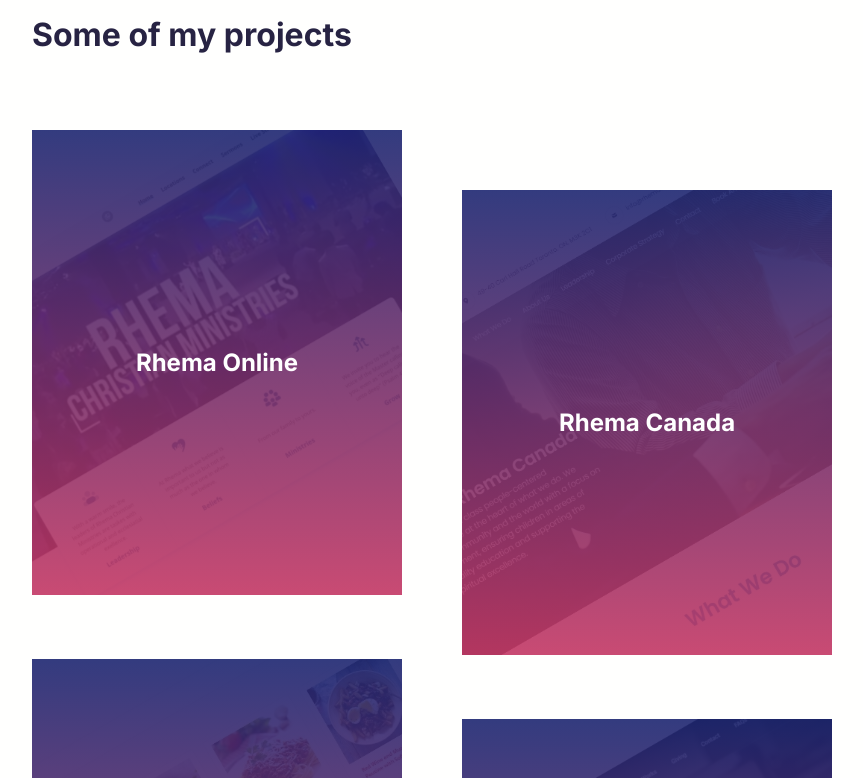
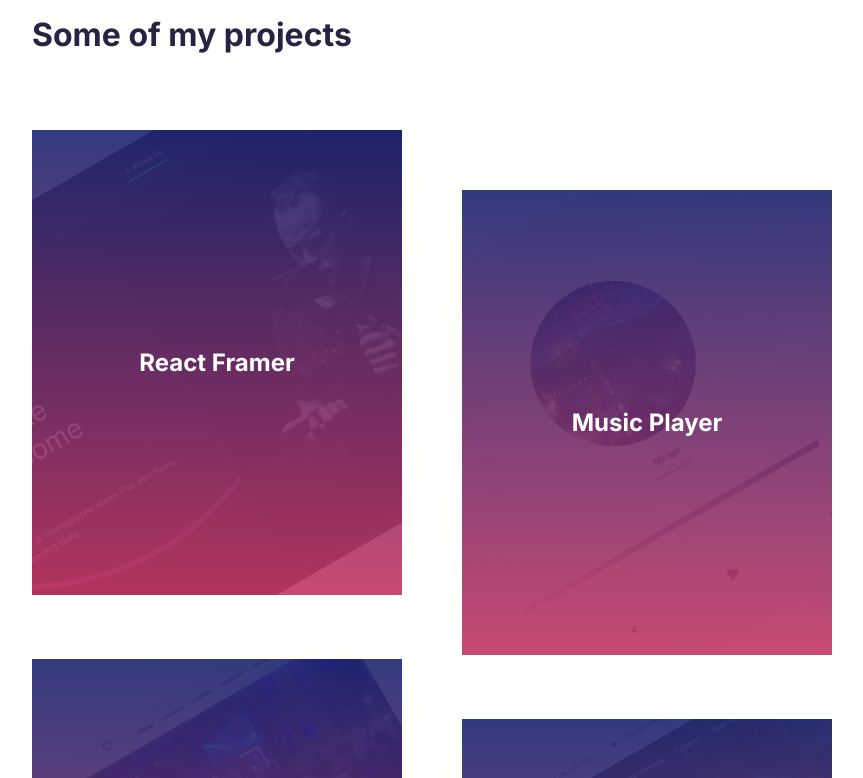
Before and after one commit to roxtran/roxanne-react, a React (Create React App) app: page / in a window 1280 px wide. Shown: the part 1360-2138 px from the top of the page, without its empty margins (358-1221 px from the left). Built offline with nearby package versions, Linux system fonts and the light colour scheme.

Commit message:
updated projects

```diff
--- a/src/components/Projects.js
+++ b/src/components/Projects.js
@@ -2,6 +2,8 @@ import React from 'react'
 import styled from 'styled-components'
 // import assets
 import circle2 from '../img/circle2.png'
+import ReactFramer from '../img/react-framer.jpg'
+import MusicPlayer from '../img/music-player.jpg'
 import RhemaOnline from '../img/rhemaonline.jpg'
 import RhemaCanada from '../img/rhemacanada.jpg'
 import RestaurantApp from '../img/restaurant-app.jpg'
@@ -31,6 +33,30 @@ const Projects = () => {
         exit='exit'
         ref={element}
       >
+        <motion.div variants={slideRight} className='card'>
+          <a
+            href='https://capture-framer.netlify.app'
+            target='_blank'
+            rel='noreferrer'
+          >
+            <div className='img-overlay'>
+              <h3>React Framer</h3>
+            </div>
+            <img src={ReactFramer} alt='React Framer' />
+          </a>
+        </motion.div>
+        <motion.div variants={slideLeft} className='card'>
+          <a
+            href='https://rox-react-player.netlify.app'
+            target='_blank'
+            rel='noreferrer'
+          >
+            <div className='img-overlay'>
+              <h3>Music Player</h3>
+            </div>
+            <img src={MusicPlayer} alt='Music Player' />
+          </a>
+        </motion.div>
         <motion.div variants={slideRight} className='card'>
           <a
             href='https://rhemaonline.vercel.app'
```
